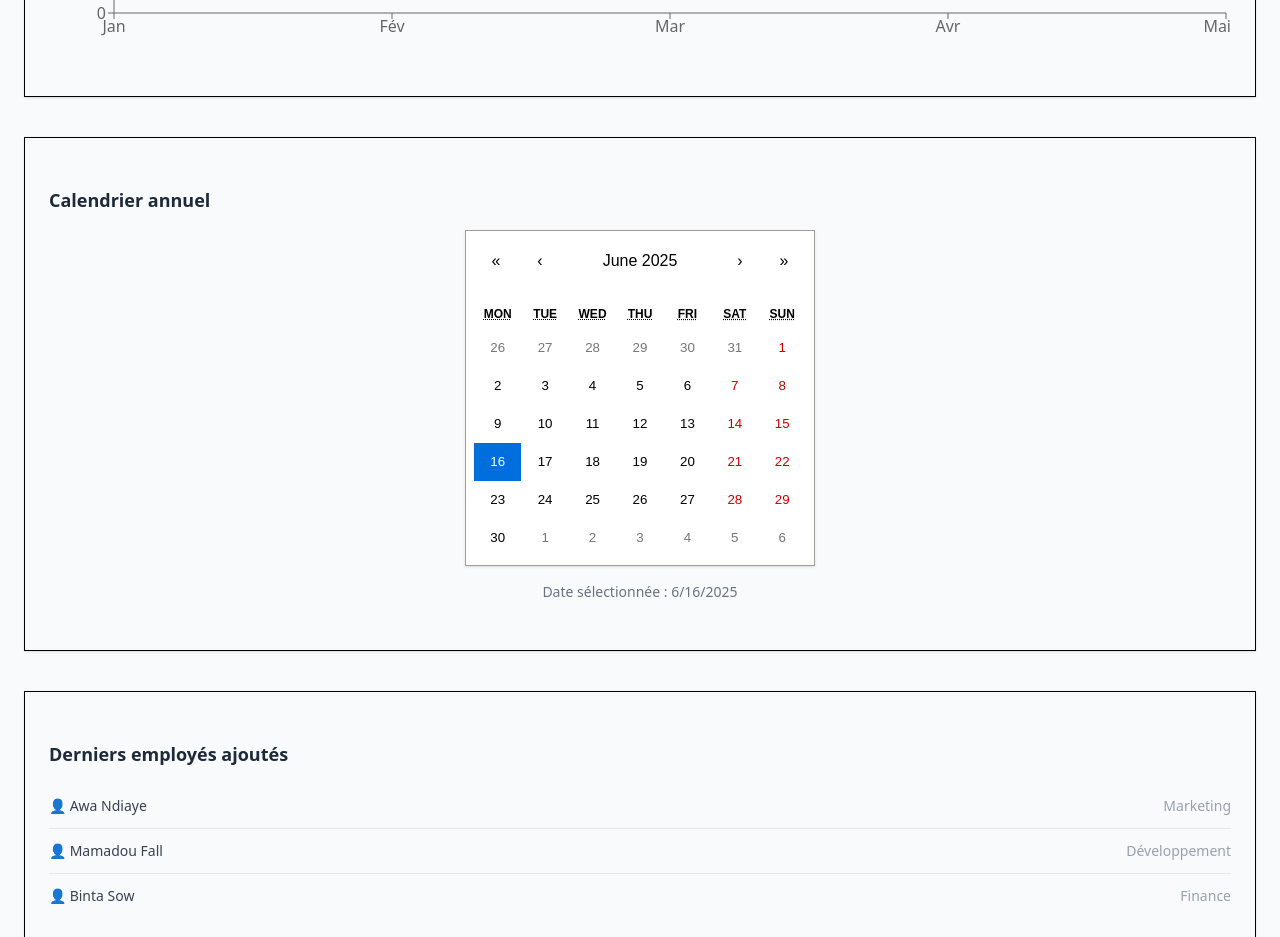
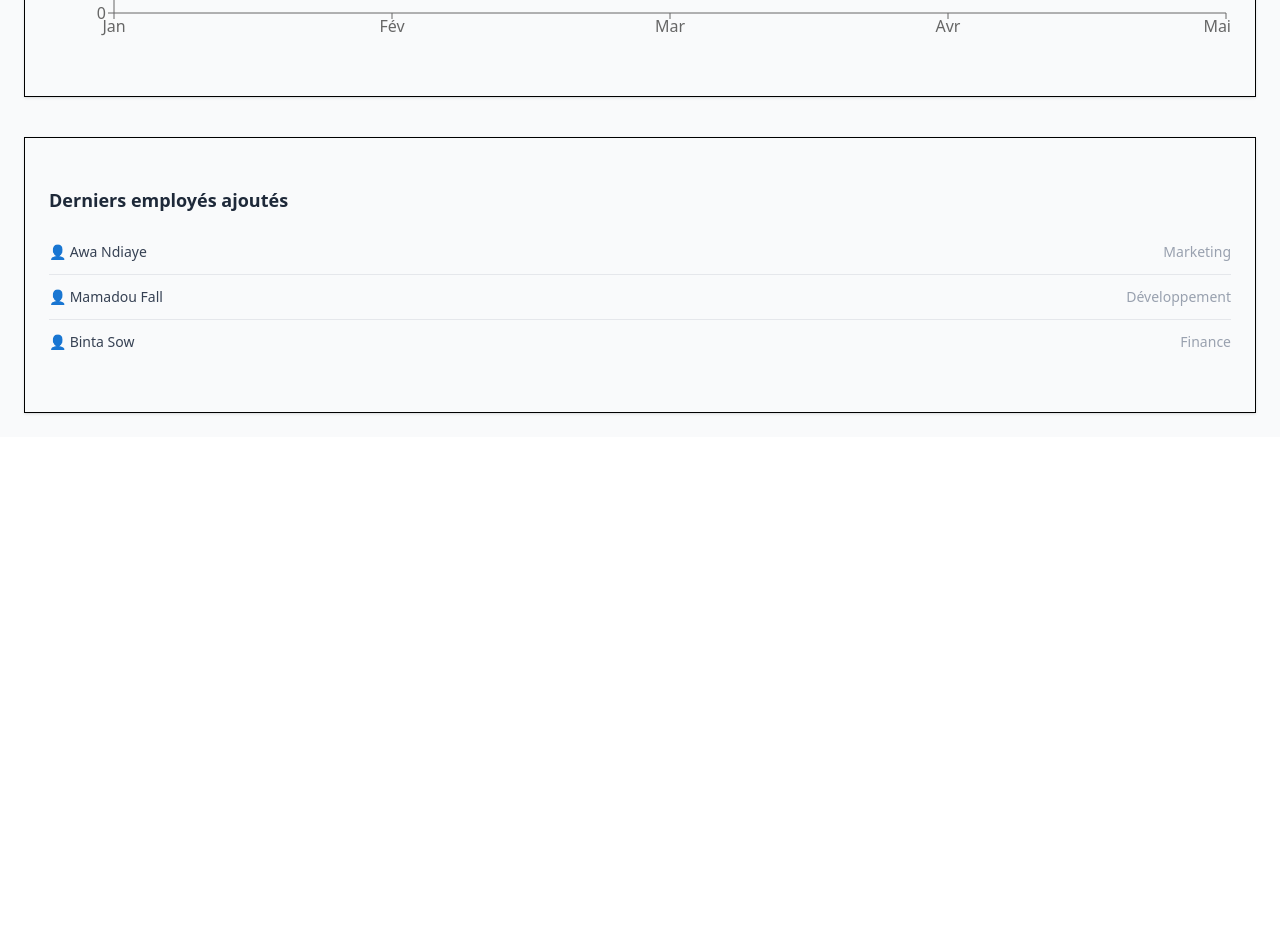
Before and after one commit to axel-chancia/regardplus, a Next.js app: page /admin in a window 1280 px wide. Shown: the part 900-1837 px from the top of the page. After the commit the page ends 1337 px from the top, so only its background shows below. Built offline with nearby package versions, Linux system fonts and the light colour scheme.

Commit message:
modified:   app/admin/page.tsx 	modified:   app/layout.tsx 	modified:   app/not-found.tsx 	deleted:    components/ui/AnnualCalendar.tsx 	modified:   components/ui/DashboardHeader.tsx

```diff
--- a/app/admin/page.tsx
+++ b/app/admin/page.tsx
@@ -3,7 +3,6 @@
 import DashboardHeader from "@/components/ui/DashboardHeader"
 import StatCard from "@/components/ui/StatCard"
 import EmployeeChart from "@/components/ui/EmployeeChart"
-import AnnualCalendar from "@/components/ui/AnnualCalendar"
 import RecentEmployees from "@/components/ui/RecentEmployees"
 
 import {
@@ -19,14 +18,13 @@ export default function DashboardPage() {
       <DashboardHeader />
 
       <div className="grid grid-cols-1 sm:grid-cols-2 lg:grid-cols-4 gap-6 w-full">
-        <StatCard label="Total Employés" value="24" icon={<Users className="w-6 h-6 text-blue-600" />} />
+        <StatCard label="Total Employ&eacute;s" value="24" icon={<Users className="w-6 h-6 text-blue-600" />} />
         <StatCard label="Nouveaux ce mois" value="4" icon={<UserPlus className="w-6 h-6 text-green-600" />} />
-        <StatCard label="Événements" value="6" icon={<CalendarDays className="w-6 h-6 text-purple-600" />} />
+        <StatCard label="&Eacute;v&eacute;nements" value="6" icon={<CalendarDays className="w-6 h-6 text-purple-600" />} />
         <StatCard label="Croissance" value="+62%" icon={<TrendingUp className="w-6 h-6 text-pink-600" />} />
       </div>
 
       <EmployeeChart />
-      <AnnualCalendar />
       <RecentEmployees />
     </div>
   )
--- a/app/layout.tsx
+++ b/app/layout.tsx
@@ -1,16 +1,6 @@
 import type { Metadata } from "next";
-import { Geist, Geist_Mono } from "next/font/google";
 import "./globals.css";
 
-const geistSans = Geist({
-  variable: "--font-geist-sans",
-  subsets: ["latin"],
-});
-
-const geistMono = Geist_Mono({
-  variable: "--font-geist-mono",
-  subsets: ["latin"],
-});
 
 export const metadata: Metadata = {
   title: "Create Next App",
--- a/app/not-found.tsx
+++ b/app/not-found.tsx
@@ -1,4 +1,3 @@
-// app/not-found.tsx
 "use client"
 
 import Link from "next/link"
@@ -8,13 +7,13 @@ export default function NotFound() {
   return (
     <div className="flex flex-col items-center justify-center min-h-screen bg-gray-50 text-center px-4">
       <h1 className="text-6xl font-bold text-blue-600 mb-4">404</h1>
-      <p className="text-xl text-gray-700 mb-6">Oups ! Cette page n'existe pas.</p>
+      <p className="text-xl text-gray-700 mb-6">Oups&nbsp;! Cette page n&apos;existe pas.</p>
       <Link
         href="/"
         className="inline-flex items-center gap-2 bg-blue-100 text-blue-700 px-4 py-2 rounded-md hover:bg-blue-200 transition"
       >
         <ArrowLeftCircle className="w-5 h-5" />
-        Retour à l'accueil
+        Retour &agrave; l&apos;accueil
       </Link>
     </div>
   )
--- a/components/ui/AnnualCalendar.tsx
+++ /dev/null
@@ -1,33 +0,0 @@
-"use client"
-
-import { useState } from "react"
-import Calendar from "react-calendar"
-import 'react-calendar/dist/Calendar.css'
-import { Card, CardContent } from "@/components/ui/card"
-import { motion } from "framer-motion"
-
-export default function AnnualCalendar() {
-  const [selectedDate, setSelectedDate] = useState<Date | null>(new Date())
-
-  const handleDateChange = (value: Date | Date[]) => {
-    if (value instanceof Date) setSelectedDate(value)
-    else if (Array.isArray(value) && value[0] instanceof Date) setSelectedDate(value[0])
-    else setSelectedDate(null)
-  }
-
-  return (
-    <motion.div initial={{ opacity: 0 }} animate={{ opacity: 1 }} transition={{ delay: 0.4 }} className="w-full">
-      <Card className="w-full h-full">
-        <CardContent className="p-6 w-full h-full">
-          <h2 className="text-lg font-semibold text-gray-800 mb-4">Calendrier annuel</h2>
-          <div className="w-full flex justify-center">
-            <Calendar onChange={handleDateChange} value={selectedDate} className="rounded-lg p-2 shadow border" />
-          </div>
-          <p className="text-sm text-gray-500 mt-4 text-center">
-            Date sélectionnée : {selectedDate ? selectedDate.toLocaleDateString() : "Aucune"}
-          </p>
-        </CardContent>
-      </Card>
-    </motion.div>
-  )
-}
--- a/components/ui/DashboardHeader.tsx
+++ b/components/ui/DashboardHeader.tsx
@@ -13,7 +13,7 @@ export default function DashboardHeader() {
       >
         Tableau de bord
       </motion.h1>
-      <p className="text-sm text-gray-500">Vue d'ensemble des activités de l’entreprise</p>
+      <p className="text-sm text-gray-500">Vue d&apos;ensemble des activit&eacute;s de l&rsquo;entreprise</p>
     </div>
   )
 }
```
